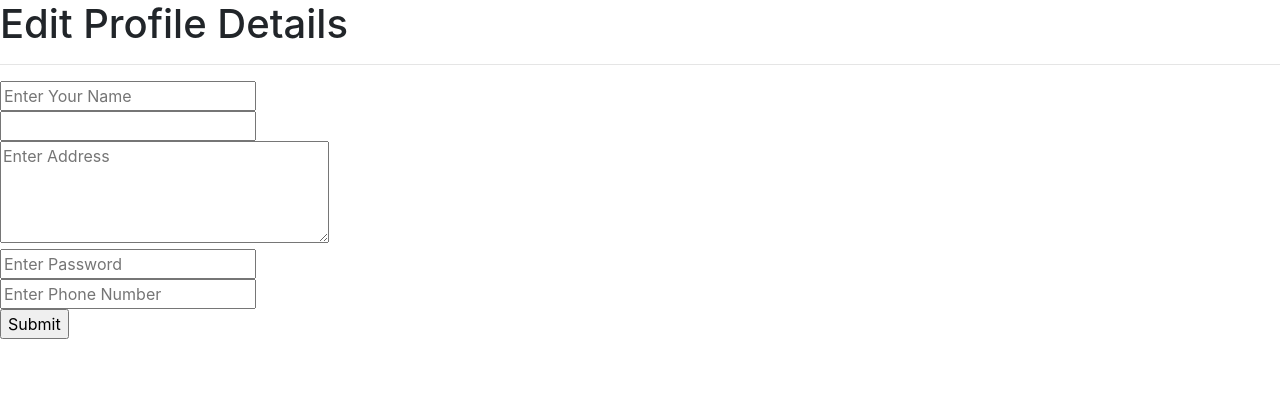
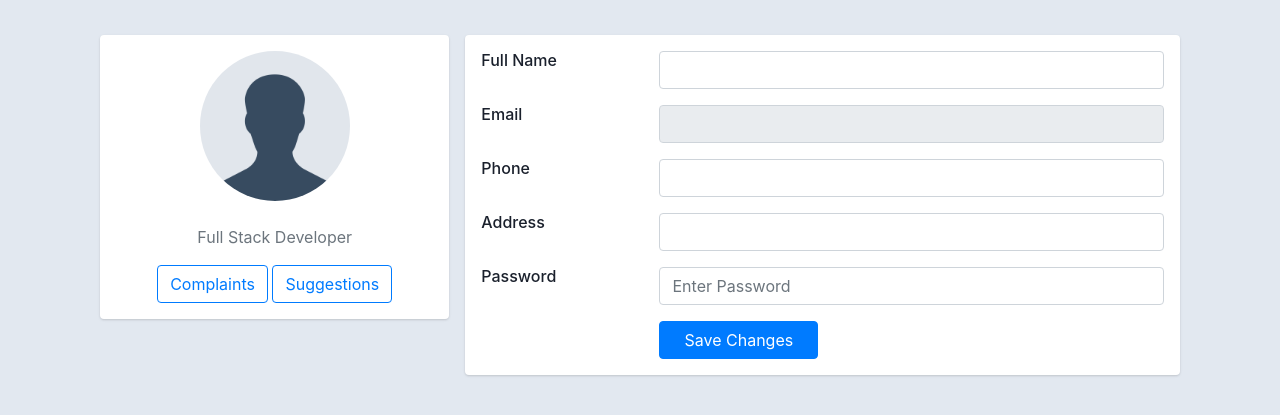
Before and after one commit to TheCuriousProgrammer38/complaint_management, a PHP site: page /student/updateprofile.php in a window 1280 px wide. Shown: the top 415 px of the page. Run offline with PHP 8.4, Linux system fonts and the light colour scheme; the visitor is signed in with stand-in values (Sample User, id 1); data comes from the database, SQL or seed files in the repository; data that the repository does not hold is empty.

Commit message:
Third commit

```diff
--- a/about.php
+++ b/about.php
@@ -17,7 +17,7 @@
 .about-section{
     background: url(img/about.jpg) no-repeat left;
     background-size: 55%;
-    background-color: #84817a;
+    background-color: #353b48;
     overflow: hidden;
     padding: 100px 0;
 }
--- a/student/updateprofile.php
+++ b/student/updateprofile.php
@@ -5,11 +5,63 @@
 session_start();
 include 'header.php';
 ?>
+<style>
+    body{
+        margin-top:20px;
+        color: #1a202c;
+        text-align: left;
+        background-color: #e2e8f0;
+    }
+    .main-body {
+        padding: 15px;
+    }
+    .card {
+        box-shadow: 0 1px 3px 0 rgba(0,0,0,.1), 0 1px 2px 0 rgba(0,0,0,.06);
+    }
+
+    .card {
+        position: relative;
+        display: flex;
+        flex-direction: column;
+        min-width: 0;
+        word-wrap: break-word;
+        background-color: #fff;
+        background-clip: border-box;
+        border: 0 solid rgba(0,0,0,.125);
+        border-radius: .25rem;
+    }
+
+    .card-body {
+        flex: 1 1 auto;
+        min-height: 1px;
+        padding: 1rem;
+    }
+
+    .gutters-sm {
+        margin-right: -8px;
+        margin-left: -8px;
+    }
+
+    .gutters-sm>.col, .gutters-sm>[class*=col-] {
+        padding-right: 8px;
+        padding-left: 8px;
+    }
+    .mb-3, .my-3 {
+        margin-bottom: 1rem!important;
+    }
+
+    .bg-gray-300 {
+        background-color: #e2e8f0;
+    }
+    .h-100 {
+        height: 100%!important;
+    }
+    .shadow-none {
+        box-shadow: none!important;
+    }
+</style>
 </head>
 <body>
-    <div id="pr">
-        <h1>Edit Profile Details</h1>
-        <hr>
         <?php
         include("connection.php");
         $u = $_SESSION['email'];
@@ -30,19 +82,81 @@
 
         ?>
 
-        <form method="POST">
-            <input type="text" name="txtnm" value="<?php echo $n; ?>" placeholder="Enter Your Name">
-            <br>
-            <input type="email" name="txtem" value="<?php echo $em; ?>" readonly>
-            <br>
-            <textarea name="txtadd" placeholder="Enter Address" cols="30" rows="4"><?php echo $ad; ?></textarea>
-            <br>
-            <input type="text" name="txtps" placeholder="Enter Password" value="<?php echo $ps; ?>">
-            <br>
-            <input type="text" name="txtphn" placeholder="Enter Phone Number" value="<?php echo $phn; ?>">
-            <br>
-            <input type="submit" value="Submit" name="butsub">
-        </form>
+    <div class="container">
+    <div class="main-body">
+          <div class="row gutters-sm">
+            <div class="col-md-4 mb-3">
+              <div class="card">
+                <div class="card-body">
+                  <div class="d-flex flex-column align-items-center text-center">
+                    <img src="img/profile_img.png" alt="Admin" class="rounded-circle" width="150">
+                    <div class="mt-3">
+                      <h4><?php echo $n; ?></h4>
+                      <p class="text-secondary mb-1">Full Stack Developer</p>
+                      <p class="text-muted font-size-sm"><?php echo $ad; ?></p>
+                      <button class="btn btn-outline-primary">Complaints</button>
+                      <button class="btn btn-outline-primary">Suggestions</button>
+                    </div>
+                  </div>
+                </div>
+              </div>
+
+            </div>
+            <div class="col-lg-8">
+					<div class="card">
+						<div class="card-body">
+                            <form method="POST">
+                                <div class="row mb-3">
+                                    <div class="col-sm-3">
+                                        <h6 class="mb-0">Full Name</h6>
+                                    </div>
+                                    <div class="col-sm-9 text-secondary">
+                                        <input type="text" name="txtnm" value="<?php echo $n; ?>" class="form-control">
+                                    </div>
+                                </div>
+                                <div class="row mb-3">
+                                    <div class="col-sm-3">
+                                        <h6 class="mb-0">Email</h6>
+                                    </div>
+                                    <div class="col-sm-9 text-secondary">
+                                        <input type="email" name="txtem" value="<?php echo $em; ?>" class="form-control" readonly>
+                                    </div>
+                                </div>
+                                <div class="row mb-3">
+                                    <div class="col-sm-3">
+                                        <h6 class="mb-0">Phone</h6>
+                                    </div>
+                                    <div class="col-sm-9 text-secondary">
+                                        <input type="text" name="txtphn" value="<?php echo $phn; ?>" class="form-control">
+                                    </div>
+                                </div>
+                                <div class="row mb-3">
+                                    <div class="col-sm-3">
+                                        <h6 class="mb-0">Address</h6>
+                                    </div>
+                                    <div class="col-sm-9 text-secondary">
+                                        <input type="text" name="txtadd" class="form-control" value="<?php echo $ad; ?>">
+                                    </div>
+                                </div>
+                                <div class="row mb-3">
+                                    <div class="col-sm-3">
+                                        <h6 class="mb-0">Password</h6>
+                                    </div>
+                                    <div class="col-sm-9 text-secondary">
+                                        <input type="text" name="txtps" placeholder="Enter Password" value="<?php echo $ps; ?>" class="form-control">
+                                    </div>
+                                </div>
+                                <div class="row">
+                                    <div class="col-sm-3"></div>
+                                    <div class="col-sm-9 text-secondary">
+                                        <input type="submit" name="butsub" class="btn btn-primary px-4" value="Save Changes">
+                                    </div>
+                                </div>
+                            </form>
+						</div>
+					</div>
+          </div>
+        </div>
     </div>
 
     <?php
@@ -61,19 +175,82 @@
     else
     {
     ?>
-        <form method="POST">
-            <input type="text" name="txtnm" value="<?php echo $n; ?>" placeholder="Enter Your Name">
-            <br>
-            <input type="email" name="txtem" value="<?php echo $em; ?>" readonly>
-            <br>
-            <textarea name="txtadd" placeholder="Enter Address" cols="30" rows="4"><?php echo $ad; ?></textarea>
-            <br>
-            <input type="text" name="txtps" placeholder="Enter Password" value="<?php echo $ps; ?>">
-            <br>
-            <input type="text" name="txtphn" placeholder="Enter Phone Number" value="<?php echo $phn; ?>">
-            <br>
-            <input type="submit" value="Submit" name="butsub">
-        </form>
+    <div class="container">
+    <div class="main-body">
+          <div class="row gutters-sm">
+            <div class="col-md-4 mb-3">
+              <div class="card">
+                <div class="card-body">
+                  <div class="d-flex flex-column align-items-center text-center">
+                    <img src="img/profile_img.png" alt="Admin" class="rounded-circle" width="150">
+                    <div class="mt-3">
+                      <h4><?php echo $n; ?></h4>
+                      <p class="text-secondary mb-1">Full Stack Developer</p>
+                      <p class="text-muted font-size-sm"><?php echo $ad; ?></p>
+                      <button class="btn btn-outline-primary">Complaints</button>
+                      <button class="btn btn-outline-primary">Suggestions</button>
+                    </div>
+                  </div>
+                </div>
+              </div>
+
+            </div>
+            <div class="col-lg-8">
+					<div class="card">
+						<div class="card-body">
+                            <form method="POST">
+                                <div class="row mb-3">
+                                    <div class="col-sm-3">
+                                        <h6 class="mb-0">Full Name</h6>
+                                    </div>
+                                    <div class="col-sm-9 text-secondary">
+                                        <input type="text" name="txtnm" value="<?php echo $n; ?>" class="form-control">
+                                    </div>
+                                </div>
+                                <div class="row mb-3">
+                                    <div class="col-sm-3">
+                                        <h6 class="mb-0">Email</h6>
+                                    </div>
+                                    <div class="col-sm-9 text-secondary">
+                                        <input type="email" name="txtem" value="<?php echo $em; ?>" class="form-control" readonly>
+                                    </div>
+                                </div>
+                                <div class="row mb-3">
+                                    <div class="col-sm-3">
+                                        <h6 class="mb-0">Phone</h6>
+                                    </div>
+                                    <div class="col-sm-9 text-secondary">
+                                        <input type="text" name="txtphn" value="<?php echo $phn; ?>" class="form-control">
+                                    </div>
+                                </div>
+                                <div class="row mb-3">
+                                    <div class="col-sm-3">
+                                        <h6 class="mb-0">Address</h6>
+                                    </div>
+                                    <div class="col-sm-9 text-secondary">
+                                        <input type="text" name="txtadd" class="form-control" value="<?php echo $ad; ?>">
+                                    </div>
+                                </div>
+                                <div class="row mb-3">
+                                    <div class="col-sm-3">
+                                        <h6 class="mb-0">Password</h6>
+                                    </div>
+                                    <div class="col-sm-9 text-secondary">
+                                        <input type="text" name="txtps" placeholder="Enter Password" value="<?php echo $ps; ?>" class="form-control">
+                                    </div>
+                                </div>
+                                <div class="row">
+                                    <div class="col-sm-3"></div>
+                                    <div class="col-sm-9 text-secondary">
+                                        <input type="submit" name="butsub" class="btn btn-primary px-4" value="Save Changes">
+                                    </div>
+                                </div>
+                            </form>
+						</div>
+					</div>
+          </div>
+        </div>
+    </div>
 
         <?php
         if(isset($_POST['butsub'])){
--- a/teacher/viewfeedback.php
+++ b/teacher/viewfeedback.php
@@ -71,15 +71,15 @@
   $rs = mysqli_query($cn,"select * from feedback");
   while($a=mysqli_fetch_array($rs))
   {
-    $n = $a["name"];
     $e = $a["email"];
+    $d = $a["date"];
     $f = $a["feedback"];
 
     echo "<div class=\"row\"><div class='col-md-4'>";
     echo "<div class=\"img-thumbnail\">";
 
     echo "<div class=\"caption\">";
-    echo "<b>$n</b><br>$e<br><hr>$f</div></div></div></div>";
+    echo "<b>$e</b><br>$d<hr>$f</div></div></div></div>";
   }
   ?>
 
```
Also changed, not shown: student/about.php (+14 -7 lines), student/viewfeedback.php (+6 -6 lines), teacher/about.php (+14 -7 lines), teacher/feedback.php (+5 -15 lines).
